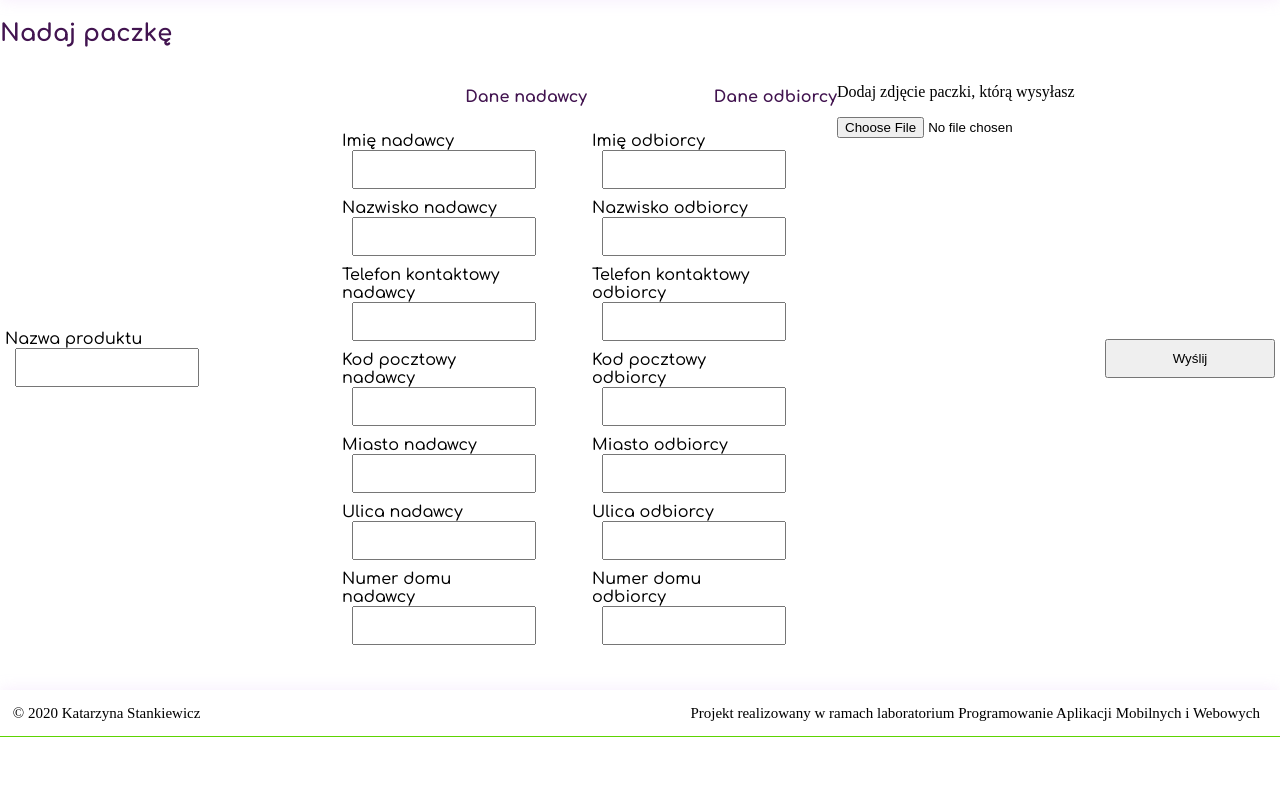
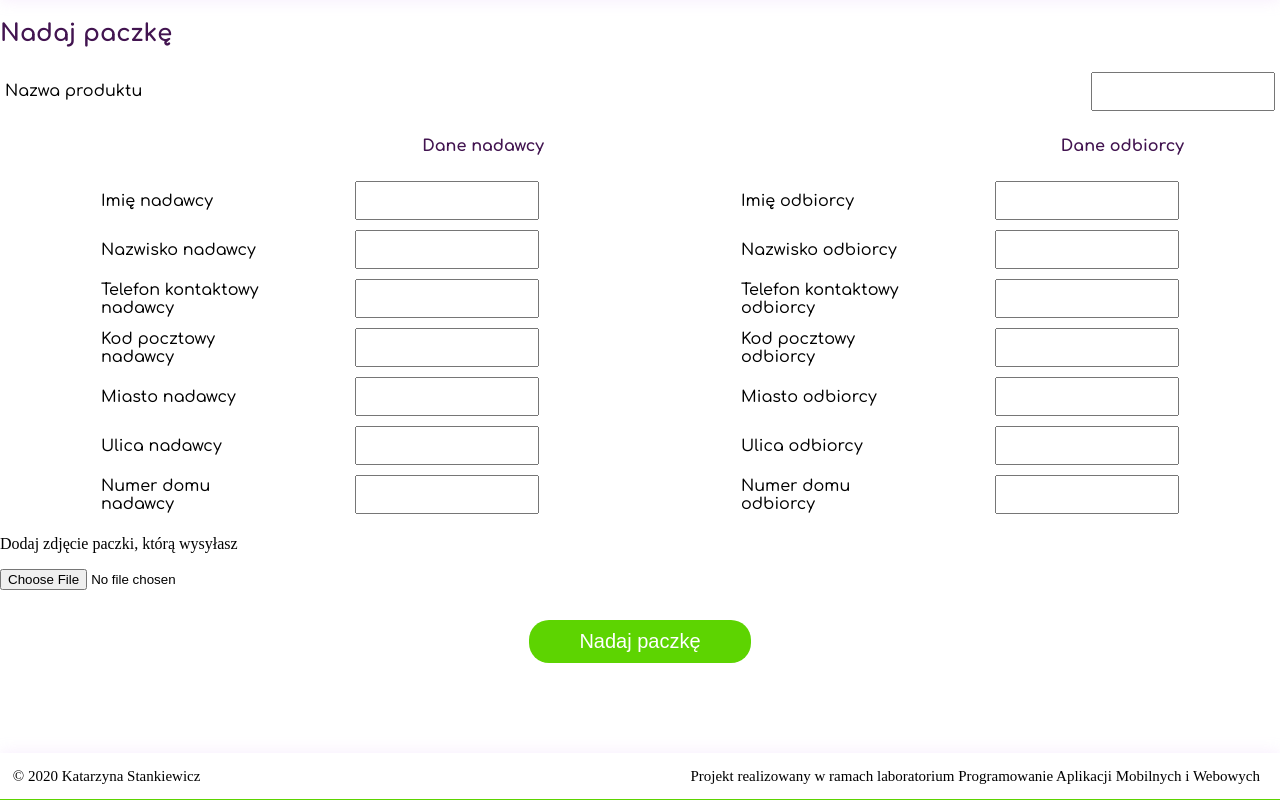
Before and after one commit to KasiaWiktoria/projekt_pamiw, a Flask app: page /send in a window 1280 px wide. Shown: the part 81-881 px from the top of the page. Before the commit the page ends 818 px from the top, so only its background shows below. Run offline with Flask 2, Linux system fonts and the light colour scheme.

Commit message:
zmiana w css

```diff
--- a/static/styles/form_style.css
+++ b/static/styles/form_style.css
@@ -2,6 +2,7 @@
 form{
     display: flex;
     justify-content: space-between;
+    flex-wrap: wrap;
 }
 
 form .column{
@@ -17,7 +18,6 @@ form .form-col{
     width: 70%;
     margin: auto;
     min-width: 250px;
-    flex-wrap: wrap;
 }
 
 form .form-row{
--- a/templates/send.html
+++ b/templates/send.html
@@ -124,8 +124,8 @@
                     <p>Dodaj zdjęcie paczki, którą wysyłasz</p>
                     <input type="file" id="myFile" name="filename">
                 </div>
-                <div class="form-row">
-                    <input type="submit" value="Wyślij">
+                <div class="btn-block">
+                    <input type="submit" value="Nadaj paczkę">
                 </div>
             </form>
         </section>
```
